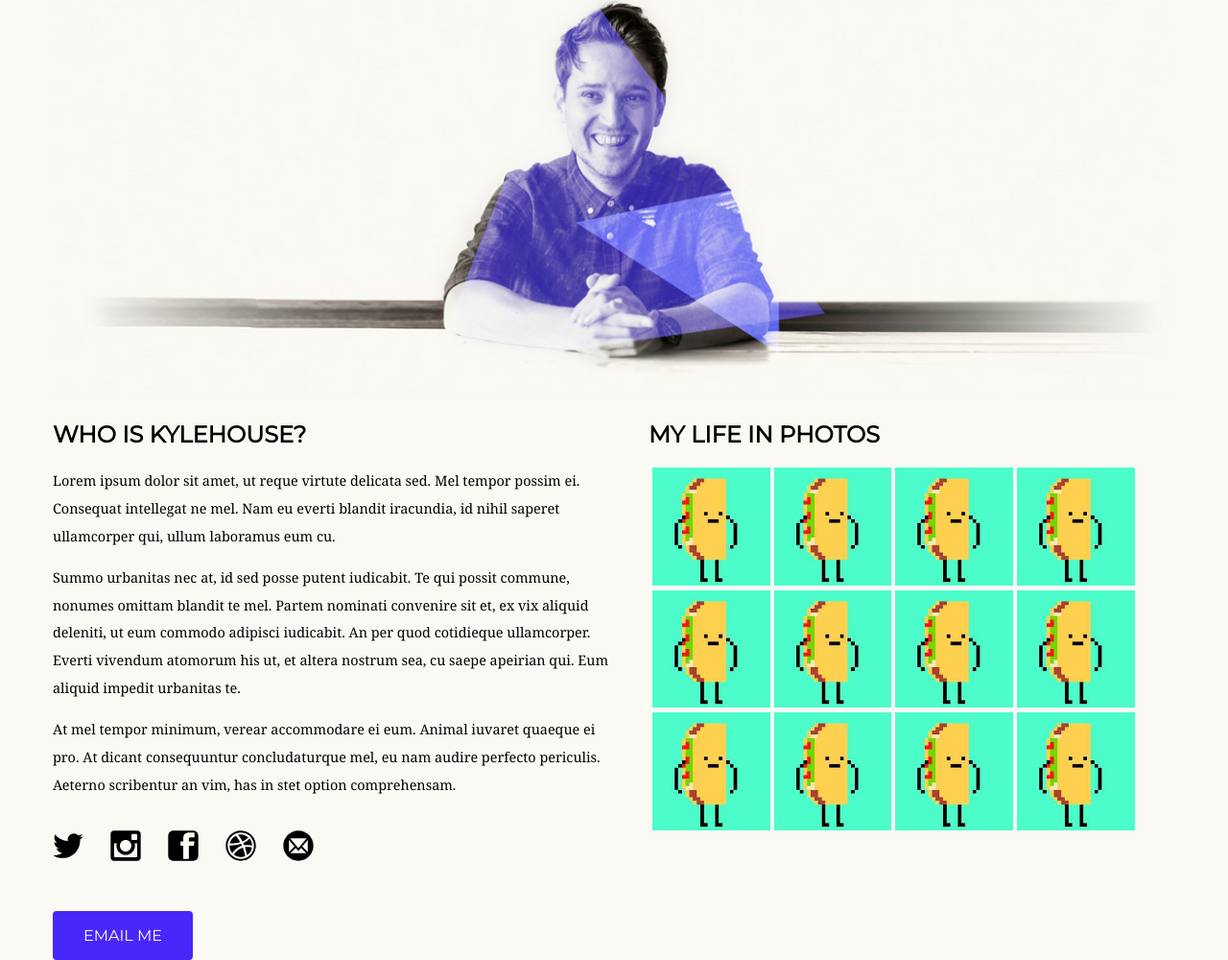
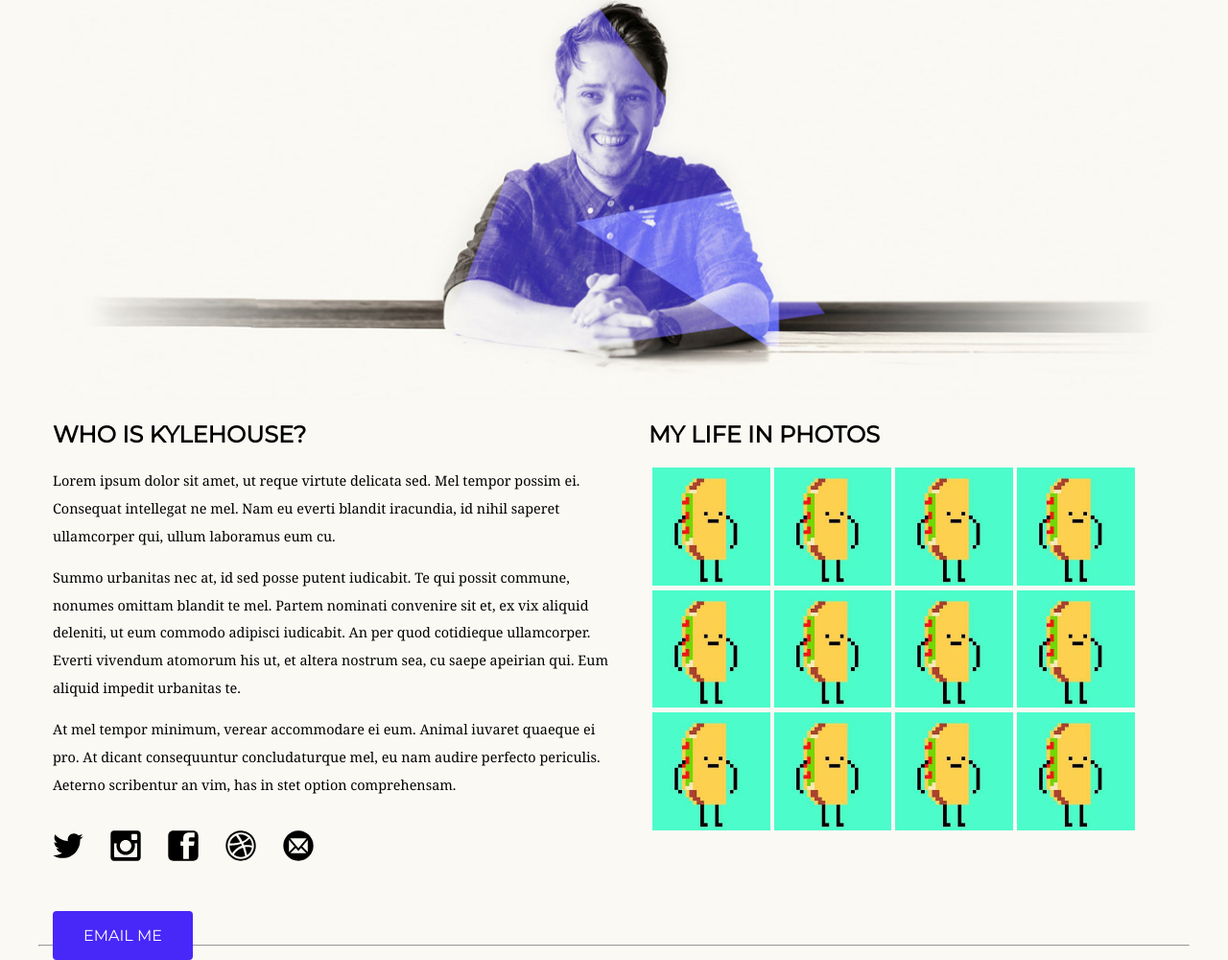
Before and after one commit to kylepratuch/About-Clone, a plain HTML site: page index.html in a window 1280 px wide. Shown: the part 103-1103 px from the top of the page at 96% size. Drawn offline with Linux system fonts and the light colour scheme.

```diff
--- a/css/styles.css
+++ b/css/styles.css
@@ -123,3 +123,12 @@
 .photos img{
   max-width:22.5%;
 }
+
+/* Linebreak */
+.linebreak{
+  clear:both;
+}
+
+.linebreak hr{
+  margin-top:10px;
+}
--- a/index.html
+++ b/index.html
@@ -79,7 +79,9 @@
         <!-- End Photos -->
       </div>
       <!-- End text and photos -->
-
+    </div>
+    <div class="linebreak">
+      <hr>
     </div>
   </body>
 </html>
```
